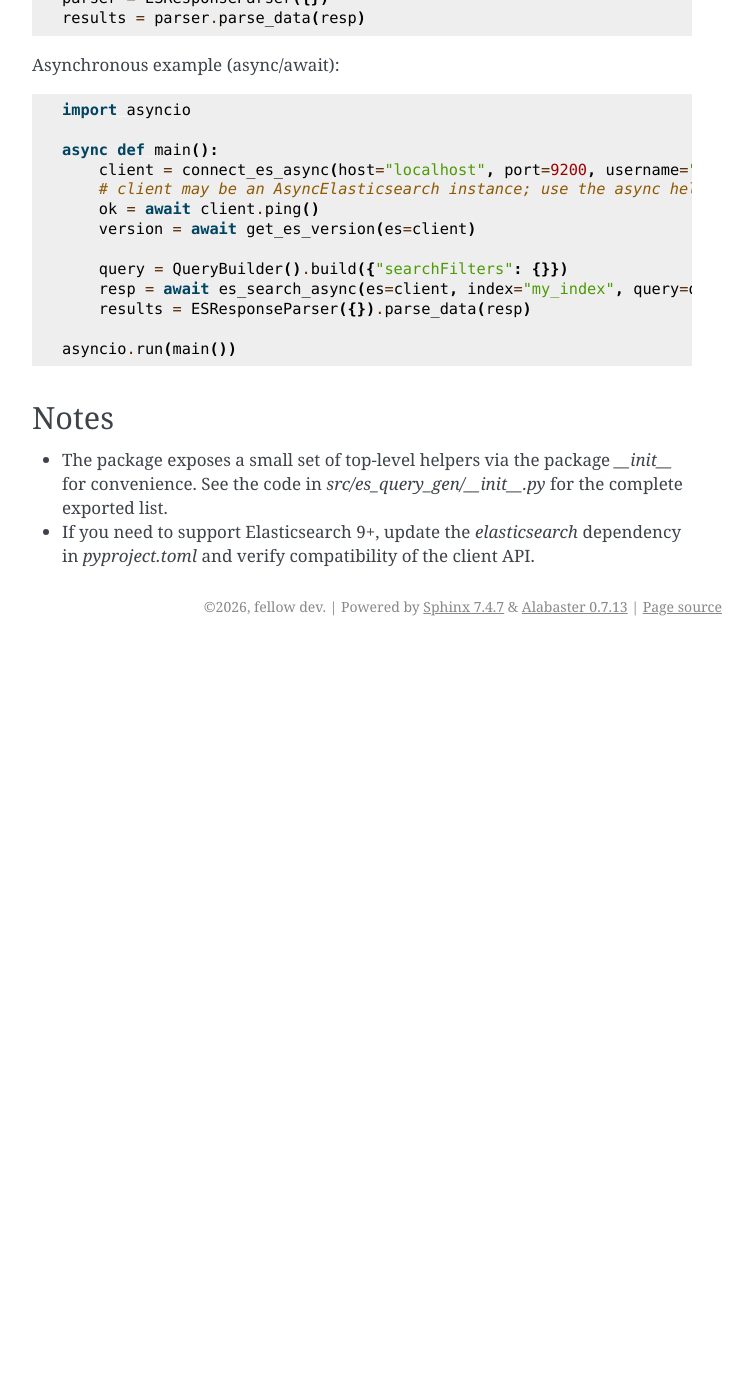
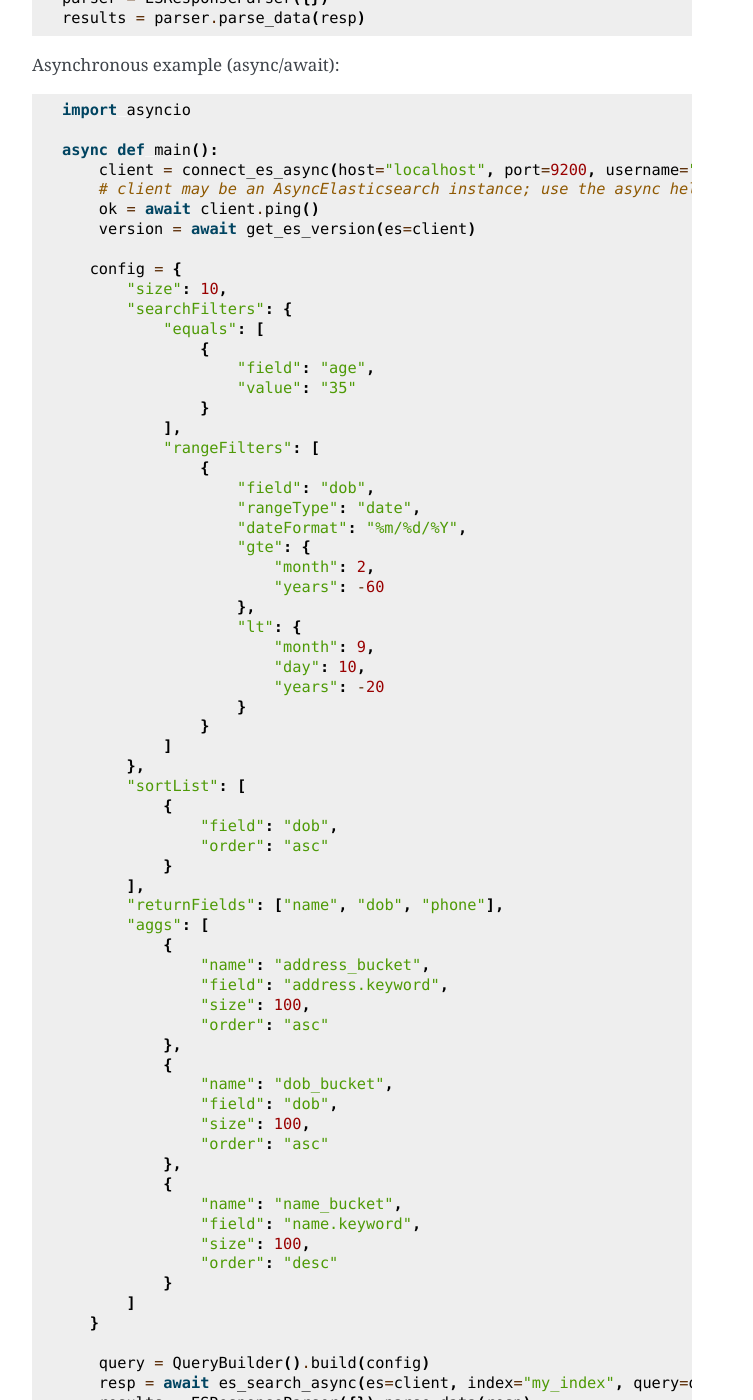
Before and after one commit to goyal15rajat/es-query-builder, a Sphinx documentation site: the page built from docs/source/installation.rst, in a window 1280 px wide and 1400 px high, scrolled down 1480 px. Shown: the whole window, without its empty margins (388-1141 px from the left). Built offline with Sphinx 7.4.7, drawn with Linux system fonts in a browser that asks for light colours; before the commit the page ends 2126 px from its top, so only the background shows below that.

Commit message:
Enhance installation.rst with search configuration details
Added configuration options for search filters, sorting, and aggregations in the installation documentation.

```diff
--- a/docs/source/installation.rst
+++ b/docs/source/installation.rst
@@ -84,14 +84,63 @@ Asynchronous example (async/await):
        ok = await client.ping()
        version = await get_es_version(es=client)
 
-       query = QueryBuilder().build({"searchFilters": {}})
+      config = {
+          "size": 10,
+          "searchFilters": {
+              "equals": [
+                  {
+                      "field": "age",
+                      "value": "35"
+                  }
+              ],
+              "rangeFilters": [
+                  {
+                      "field": "dob",
+                      "rangeType": "date",
+                      "dateFormat": "%m/%d/%Y",
+                      "gte": {
+                          "month": 2,
+                          "years": -60
+                      },
+                      "lt": {
+                          "month": 9,
+                          "day": 10,
+                          "years": -20
+                      }
+                  }
+              ]
+          },
+          "sortList": [
+              {
+                  "field": "dob",
+                  "order": "asc"
+              }
+          ],
+          "returnFields": ["name", "dob", "phone"],
+          "aggs": [
+              {
+                  "name": "address_bucket",
+                  "field": "address.keyword",
+                  "size": 100,
+                  "order": "asc"
+              },
+              {
+                  "name": "dob_bucket",
+                  "field": "dob",
+                  "size": 100,
+                  "order": "asc"
+              },
+              {
+                  "name": "name_bucket",
+                  "field": "name.keyword",
+                  "size": 100,
+                  "order": "desc"
+              }
+          ]
+      }
+
+       query = QueryBuilder().build(config)
        resp = await es_search_async(es=client, index="my_index", query=query)
        results = ESResponseParser({}).parse_data(resp)
 
    asyncio.run(main())
-
-Notes
------
-
-- The package exposes a small set of top-level helpers via the package `__init__` for convenience. See the code in `src/es_query_gen/__init__.py` for the complete exported list.
-- If you need to support Elasticsearch 9+, update the `elasticsearch` dependency in `pyproject.toml` and verify compatibility of the client API.
```
